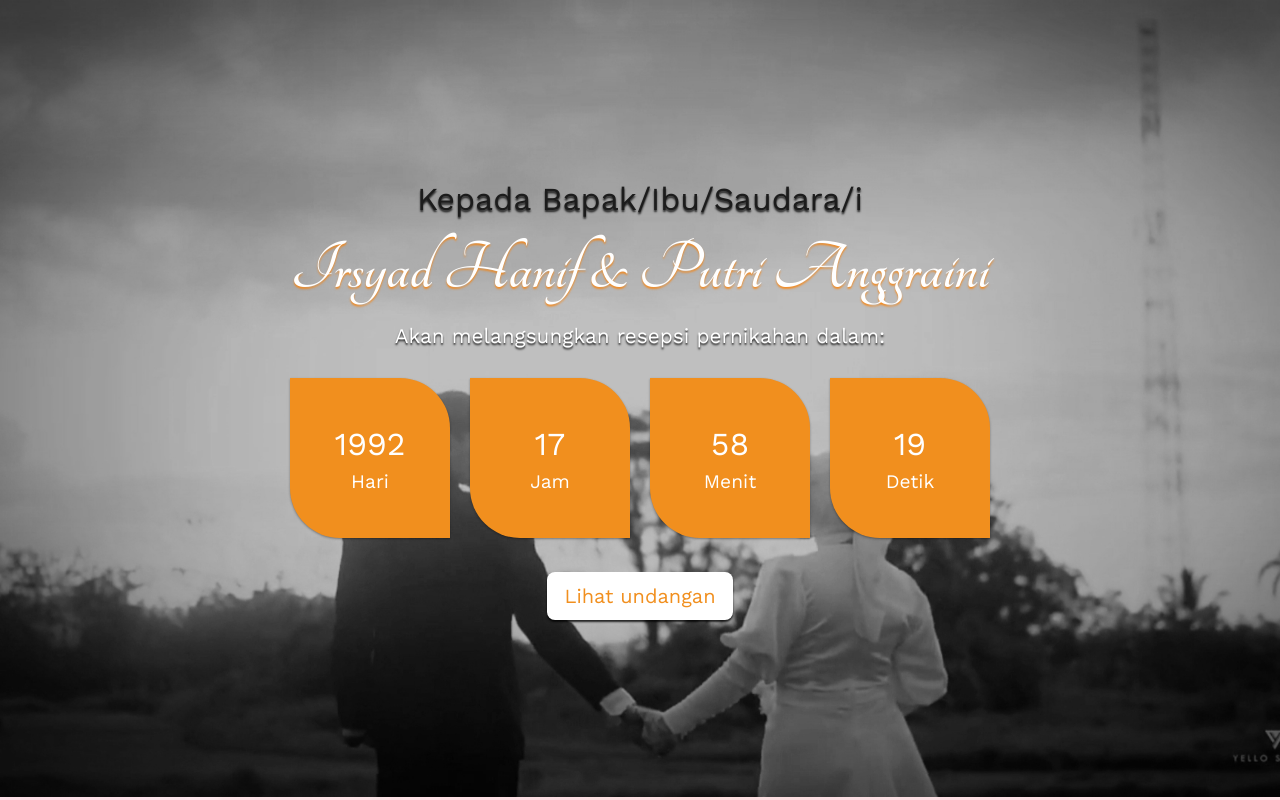
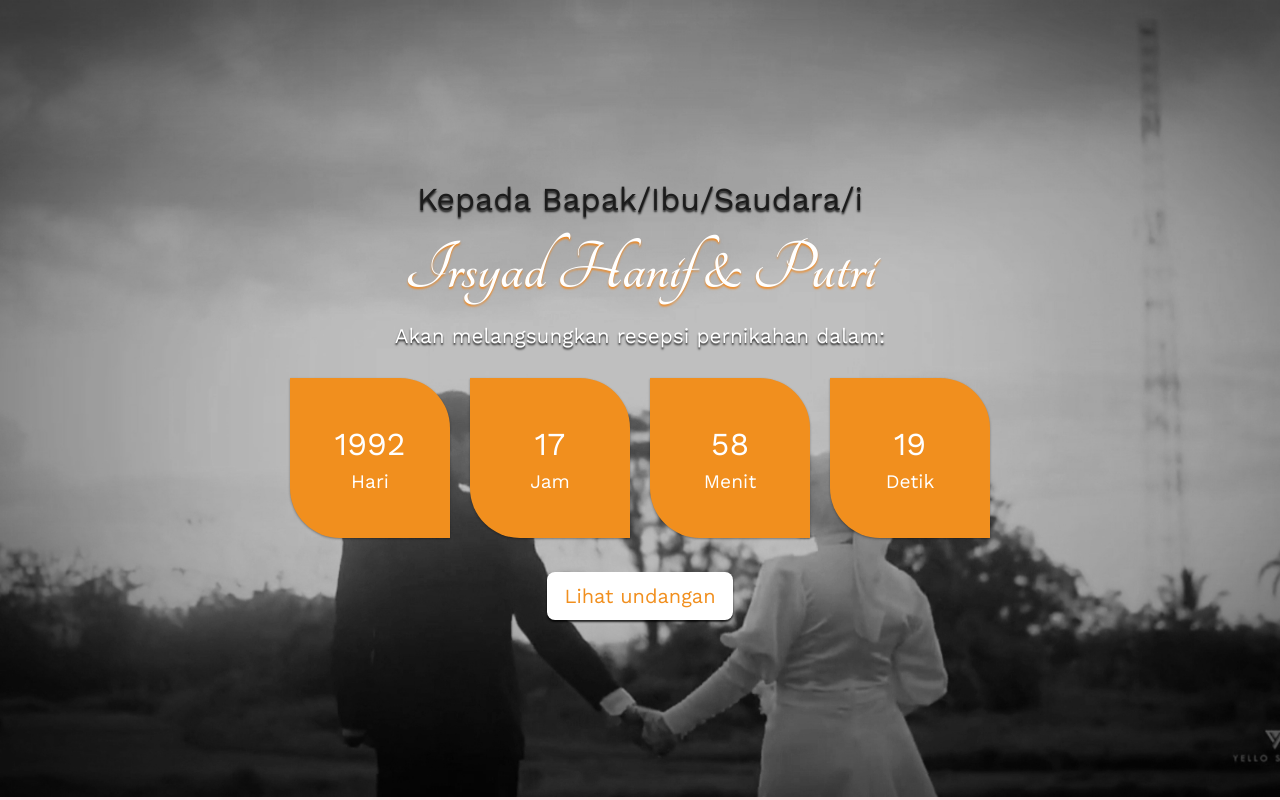
Before and after one commit to IrsyadHaniff/wedding-gift, a plain HTML site: page index.html in a window 1280 px wide. Shown: the top 800 px of the page. Drawn offline with nearby package versions, Linux system fonts and the light colour scheme; some packages are replaced by stand-ins of ours; a script that the page names is missing.

Commit message:
Update index.html

```diff
--- a/index.html
+++ b/index.html
@@ -24,7 +24,7 @@
     <section id="hero" class="hero w-100 h-100 mx-auto text-center d-flex text-white justify-content-center align-items-center">
       <main>
         <h4>Kepada Bapak/Ibu/Saudara/i</h4>
-        <h1>Irsyad Hanif & Putri Anggraini</h1>
+        <h1>Irsyad Hanif & Putri</h1>
         <p>Akan melangsungkan resepsi pernikahan dalam:</p>
         <div class="simply-countdown"></div>
         <a href="#home" class="btn btn-lg mt-4" onclick="enableScroll()">Lihat undangan</a>
```
